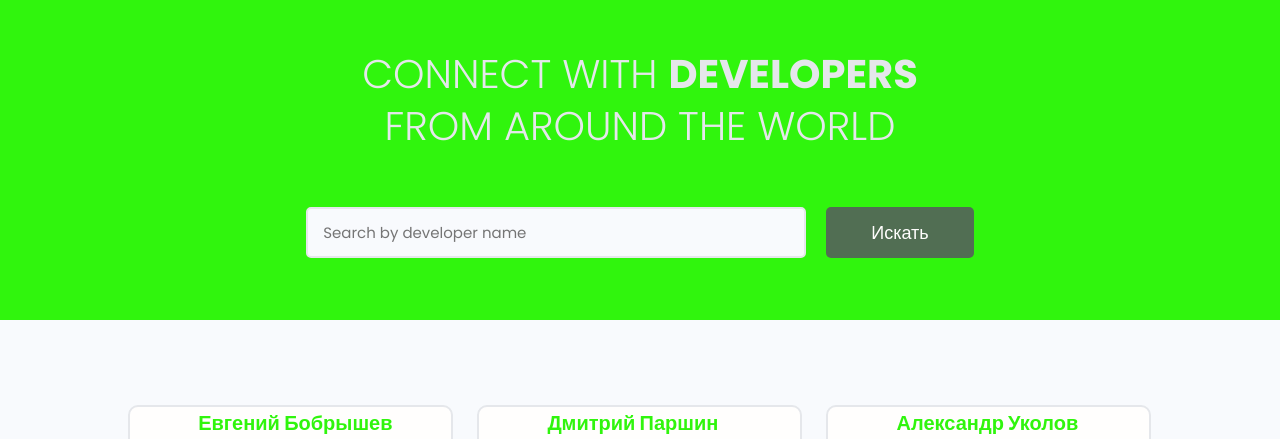
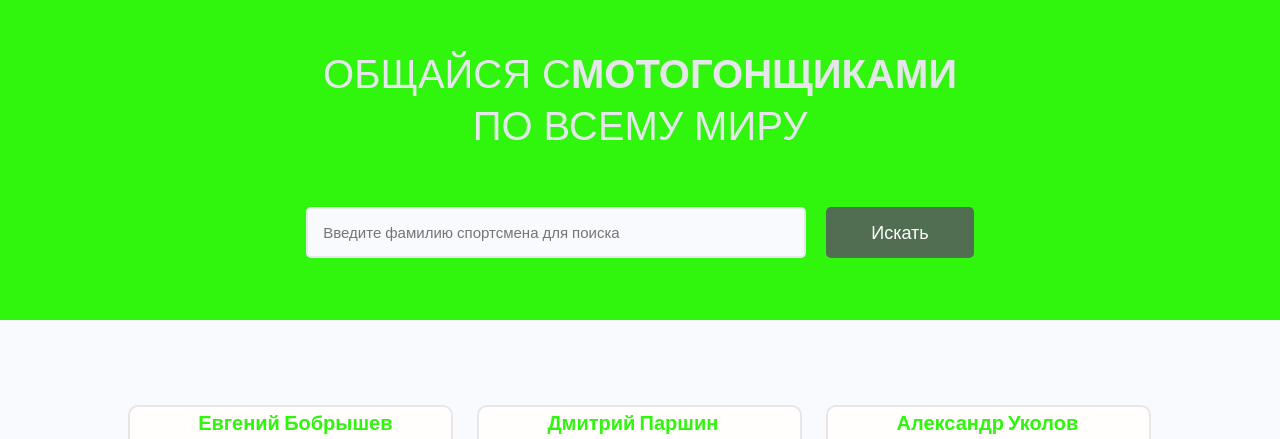
Before and after one commit to Ekaterina123456789/Diplom, a Django app: page /users/ in a window 1280 px wide. Shown: the part 212-651 px from the top of the page. Run offline with Django 4.2, Linux system fonts and the light colour scheme; data comes from the database, SQL or seed files in the repository.

Commit message:
10.10.2023 с дополнениями на странице Пользователи

```diff
--- a/users/templates/users/index.html
+++ b/users/templates/users/index.html
@@ -6,16 +6,16 @@
     <section class="hero-section text-center">
       <div class="container container--narrow">
         <div class="hero-section__box">
-          <h2>CONNECT WITH <span>DEVELOPERS</span></h2>
-          <h2>FROM AROUND THE WORLD</h2>
+          <h2>ОБЩАЙСЯ С<span>МОТОГОНЩИКАМИ</span></h2>
+          <h2>ПО ВСЕМУ МИРУ</h2>
         </div>
 
         <div class="hero-section__search">
           <form class="form" action="#" method="get">
             <div class="form__field">
-              <label for="formInput#search">Search Developers </label>
+              <label for="formInput#search">Поиск спортсменов </label>
               <input class="input input--text" id="formInput#search" type="text" name="text"
-                placeholder="Search by developer name" />
+                placeholder="Введите фамилию спортсмена для поиска" />
             </div>
 
             <input class="btn btn--sub btn--lg" type="submit" value="Искать" />
```
